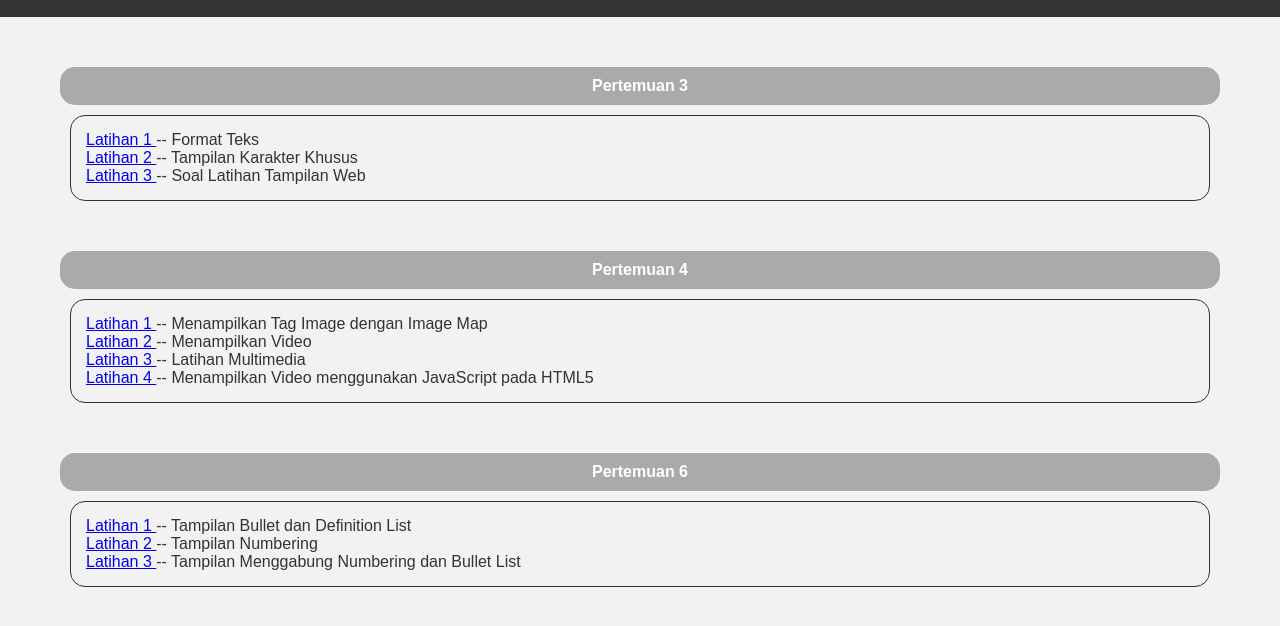
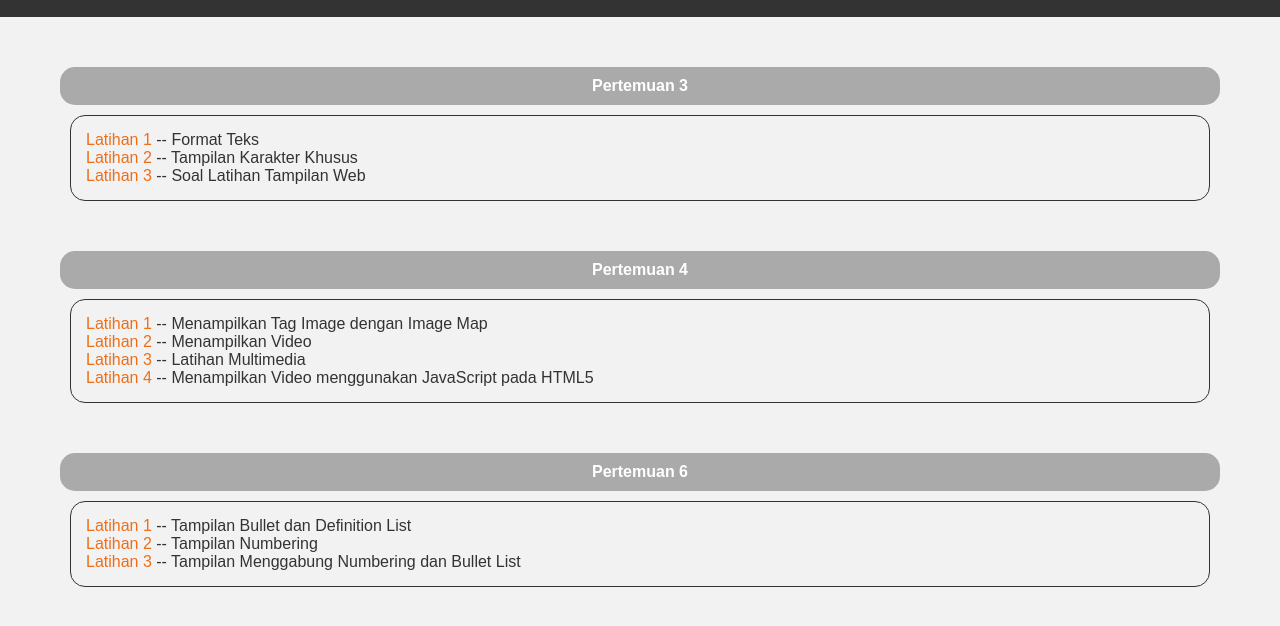
Before and after one commit to masbagusarisila/masbagusarisila.github.io, a plain HTML site: page Latihan.html in a window 1280 px wide. Shown: the part 110-736 px from the top of the page. Drawn offline with Linux system fonts and the light colour scheme.

Commit message:
ubah href untuk tugas (warna dan none-decoration)

```diff
--- a/style.css
+++ b/style.css
@@ -176,6 +176,11 @@ body {
   border-radius: 15px;
 }
 
+.tugas a {
+  text-decoration: none;
+  color: #ee6e18;
+}
+
 section {
   margin: 20px;
   padding: 20px;
```
